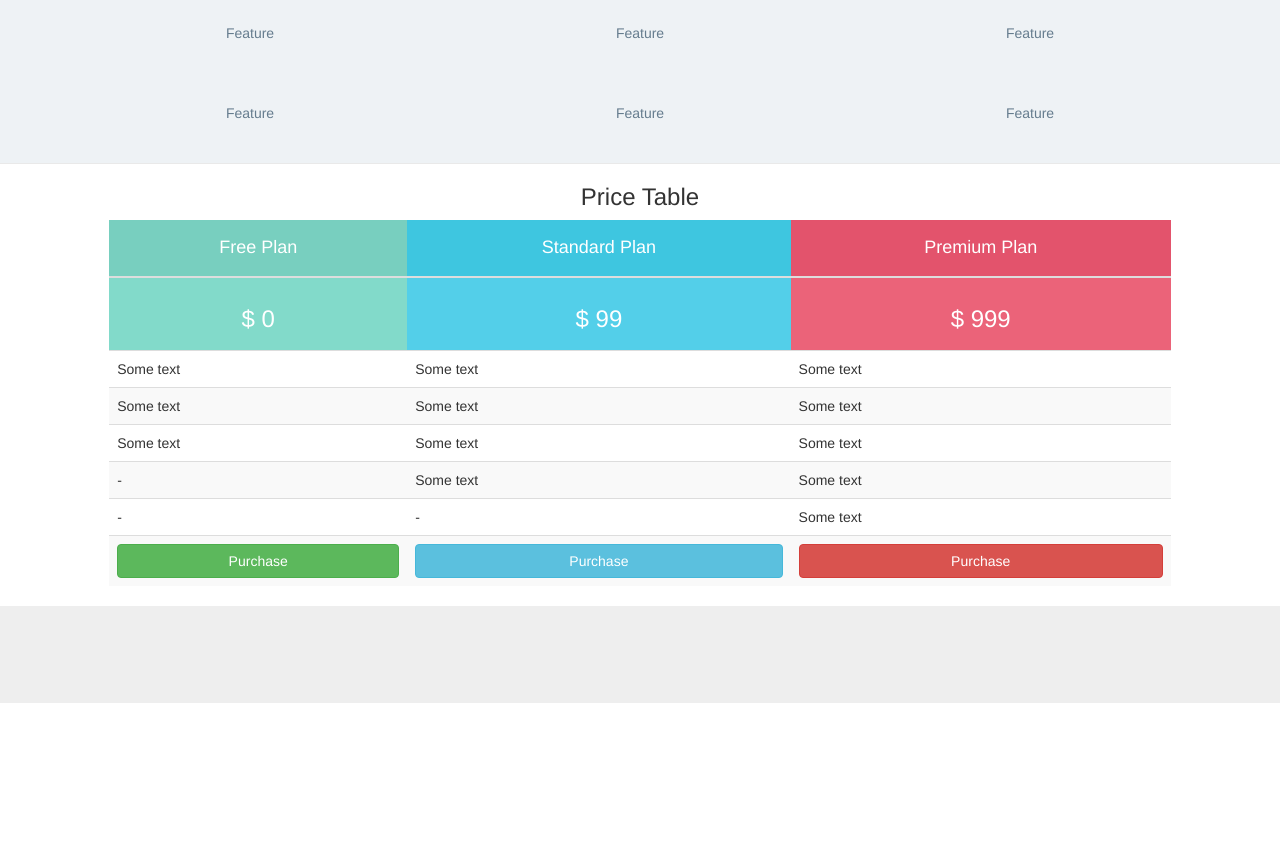
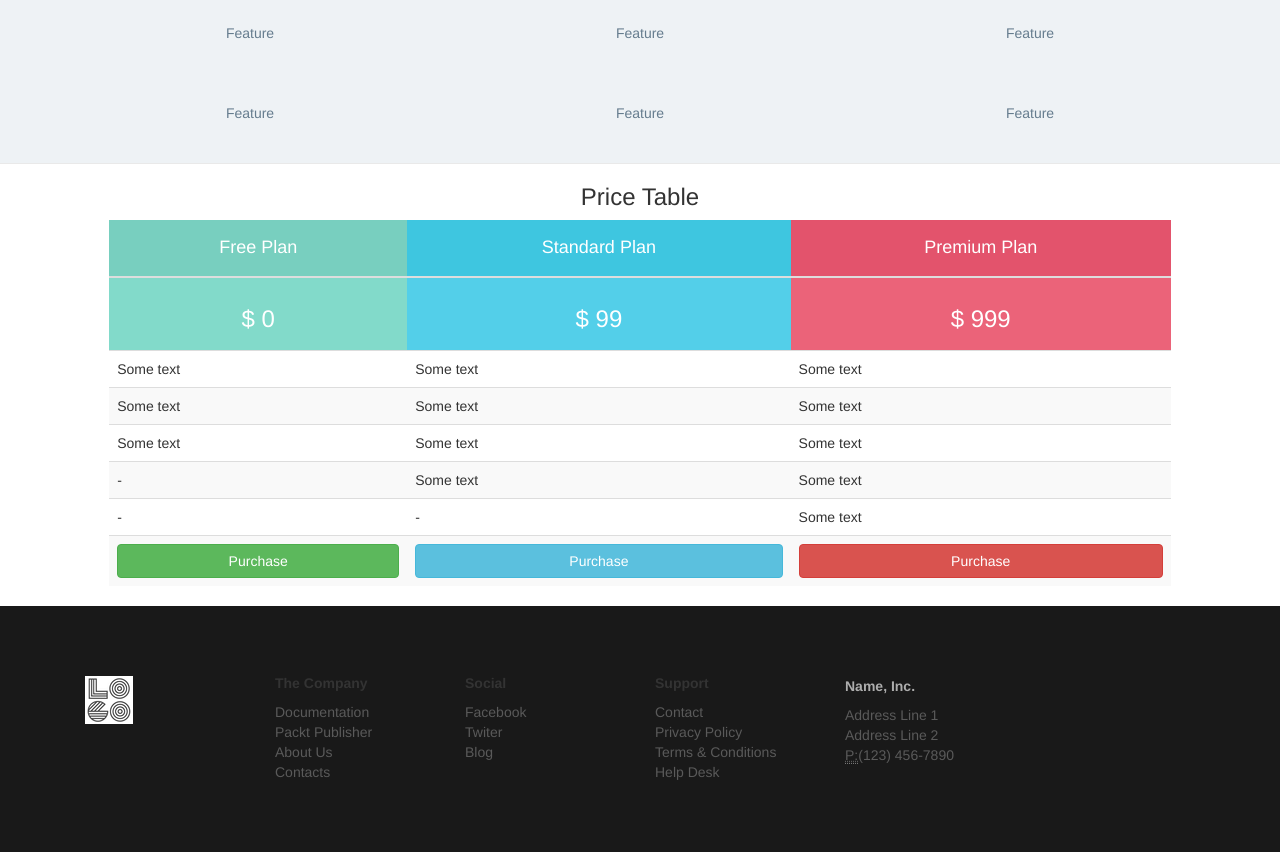
Before and after one commit to amitator/playingWithBootstrap, a plain HTML site: page another.html in a window 1280 px wide. Shown: the part 1448-2300 px from the top of the page. Before the commit the page ends 2181 px from the top, so only its background shows below. Drawn offline with Linux system fonts and the light colour scheme.

Commit message:
added footer to another page

```diff
--- a/another.html
+++ b/another.html
@@ -194,12 +194,47 @@
 </section>
 
 
-    <!-- Line 8 Footer -->
-    <footer class="row jumbotron">
-        <div class="col-md-2"></div>
-        <div class="col-md-7"></div>
-        <div class="col-md-3"></div>
-    </footer>
+<!-- Line 9 Footer -->
+<footer>
+    <div class="container">
+        <div class="col-sm-2">
+            <img src="images/logo.png" class="img-responsive">
+        </div>
+        <div class="col-sm-2">
+            <h5>The Company</h5>
+            <ul class="list-unstyled">
+                <li><a href="#">Documentation</a></li>
+                <li><a href="#">Packt Publisher</a></li>
+                <li><a href="#">About Us</a></li>
+                <li><a href="#">Contacts</a></li>
+            </ul>
+        </div>
+        <div class="col-sm-2">
+            <h5>Social</h5>
+            <ul class="list-unstyled">
+                <li><a href="#">Facebook</a></li>
+                <li><a href="#">Twiter</a></li>
+                <li><a href="#">Blog</a></li>
+            </ul>
+        </div>
+        <div class="col-sm-2">
+            <h5>Support</h5>
+            <ul class="list-unstyled">
+                <li><a href="#">Contact</a></li>
+                <li><a href="#">Privacy Policy</a></li>
+                <li><a href="#">Terms & Conditions</a></li>
+                <li><a href="#">Help Desk</a></li>
+            </ul>
+        </div>
+        <div class="col-sm-4">
+            <address>
+                <strong>Name, Inc.</strong> Address Line 1 <br>
+                Address Line 2 <br>
+                <abbr title="Phone">P:</abbr>(123) 456-7890
+            </address>
+        </div>
+    </div>
+</footer>
 
 
 <script src="js/bootstrap.js"></script>
--- a/css/base.css
+++ b/css/base.css
@@ -98,3 +98,38 @@ section#pricing tbody .info {
 section#pricing tbody .danger {
     background-color: #EB6379;
 }
+
+footer {
+    background-color: #191919;
+}
+
+footer h5, footer img {
+    margin-top: 5em;
+    font-weight: bold;
+}
+
+footer address {
+    margin-top: 5em;
+    margin-bottom: 5em;
+    color: #5A5A5A;
+}
+
+footer ul {
+    margin-bottom: 5em;
+}
+
+footer address strong {
+    color: #ADADAD;
+    display: block;
+    padding-bottom: 0.62em;
+}
+
+footer a {
+    font-weight: 300;
+    color: #5A5A5A;
+}
+
+footer a:hover {
+    text-decoration: none;
+    color: #FFF;
+}
```
